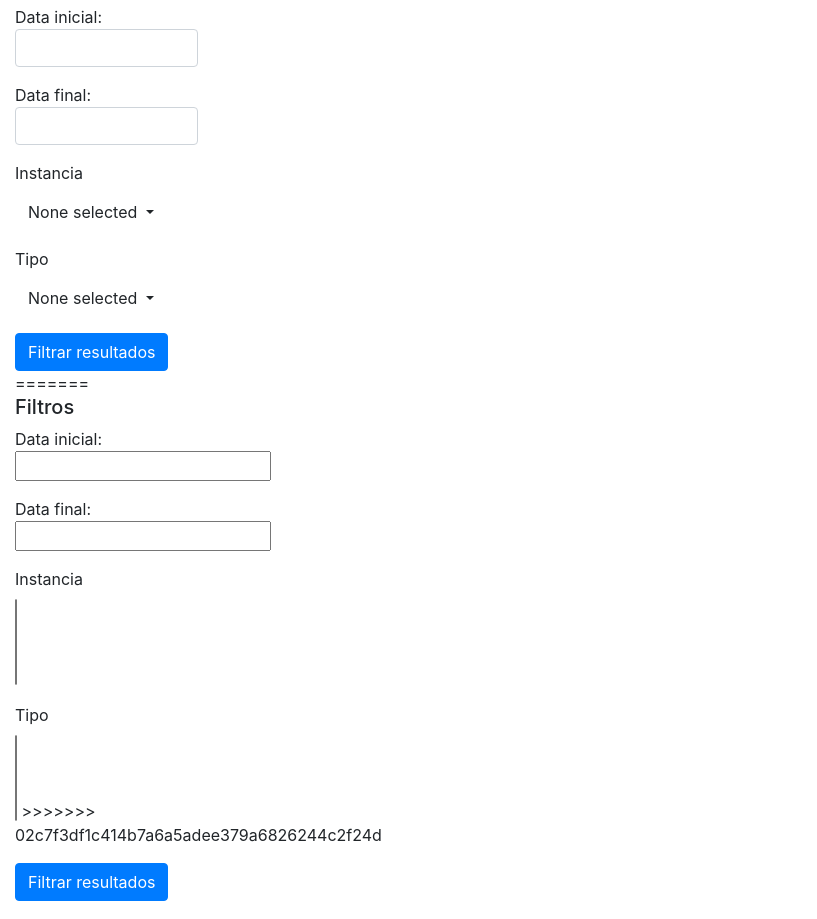
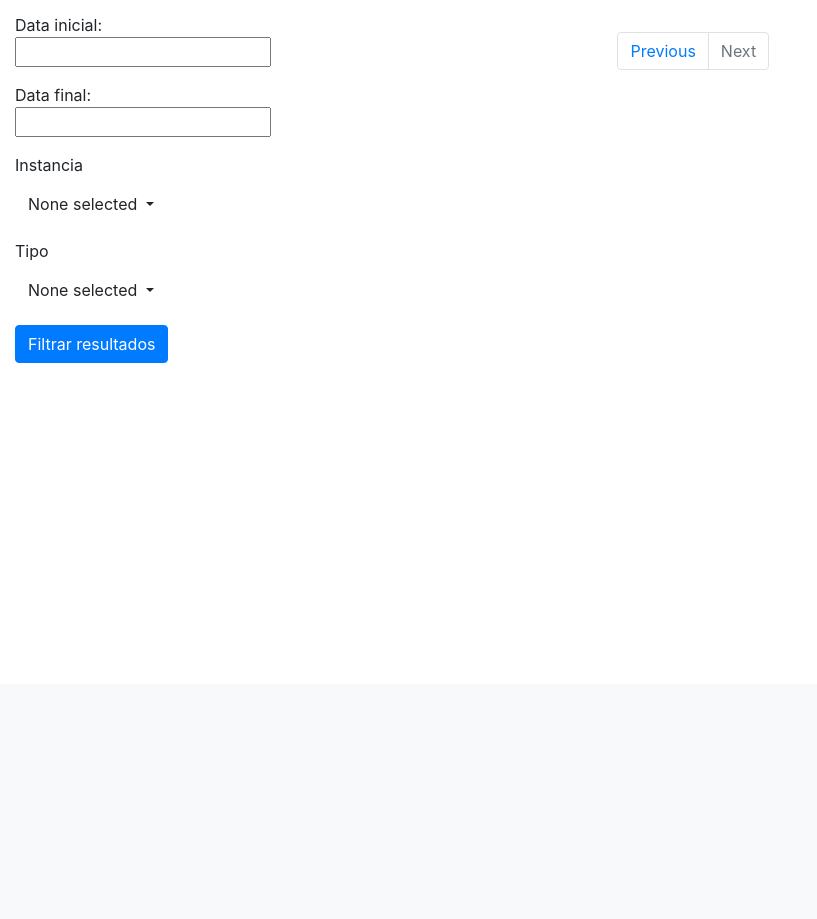
Before and after one commit to MPMG-DCC-UFMG/M07, a Django app: template search_engine/aduna/templates/aduna/search.html in a window 1280 px wide. Shown: the part 116-1035 px from the top of the page, without its empty margins (0-817 px from the left). After the commit the page ends 479 px from the top, so only its background shows below. Run offline with Django 3.2, Linux system fonts and the light colour scheme; the template is opened without the code that fills it, so the values that code supplies are empty; some libraries are stand-ins or nearby versions.

Commit message:
Resolvendo conflit

```diff
--- a/search_engine/aduna/templates/aduna/search.html
+++ b/search_engine/aduna/templates/aduna/search.html
@@ -34,45 +34,6 @@
         <div class="row flex-xl-nowrap">
             <div class="col-md-3 col-xl-2 bd-sidebar">
 
-<<<<<<< HEAD
-                        <div class="form-group">
-                            <p>Data inicial: <input type="text" id="start_date_filter_display" class="form-control" autocomplete="off"></p>
-                            <input type="hidden", name="start_date", id="start_date_filter">
-
-                            <p>Data final: <input type="text" id="end_date_filter_display"  class="form-control" autocomplete="off"></p>
-                            <input type="hidden", name="end_date", id="end_date_filter" value="{{ null }}">
-                        </div>
-
-                        <div class="form-group">
-                            <label class="control-label">Instancia</label>
-                            <div>
-                                <select class="btn btn-secondary" id="instancia_filter" name="instance" multiple="multiple">
-                                    {% for i in filter_instances %}
-                                        <option value="{{ i }}">{{ i }}</option>
-                                    {% endfor %}
-
-                                </select>
-                            </div>
-                        </div>
-
-                        <div class="form-group">
-                            <label class="control-label">Tipo</label>
-                            <div>
-                                <select class="btn btn-secondary" id="tipo_filter" name="doc_type" multiple="multiple">
-                                    {% for i in filter_doc_types %}
-                                        <option value="{{ i }}" style="text-transform: capitalize;">{{ i }}</option>
-                                    {% endfor %}
-
-                                </select>
-                            </div>
-                        </div>
-
-                        <div class="form-group">
-                            <div>
-                                <input type="hidden" name="sid" id="sid" value="{{ sid }}">
-                                <button type="submit" class="btn btn-primary">Filtrar resultados</button>
-                            </div>
-=======
                 <p class="h5">Filtros</p>
                 <form action="{% url 'aduna:search' %}" method="GET">
                     <input type="hidden" name="query" id="query" value="{{ query }}">
@@ -106,7 +67,6 @@
                                 {% endfor %}
 
                             </select>
->>>>>>> 02c7f3df1c414b7a6a5adee379a6826244c2f24d
                         </div>
                     </div>
 
```
